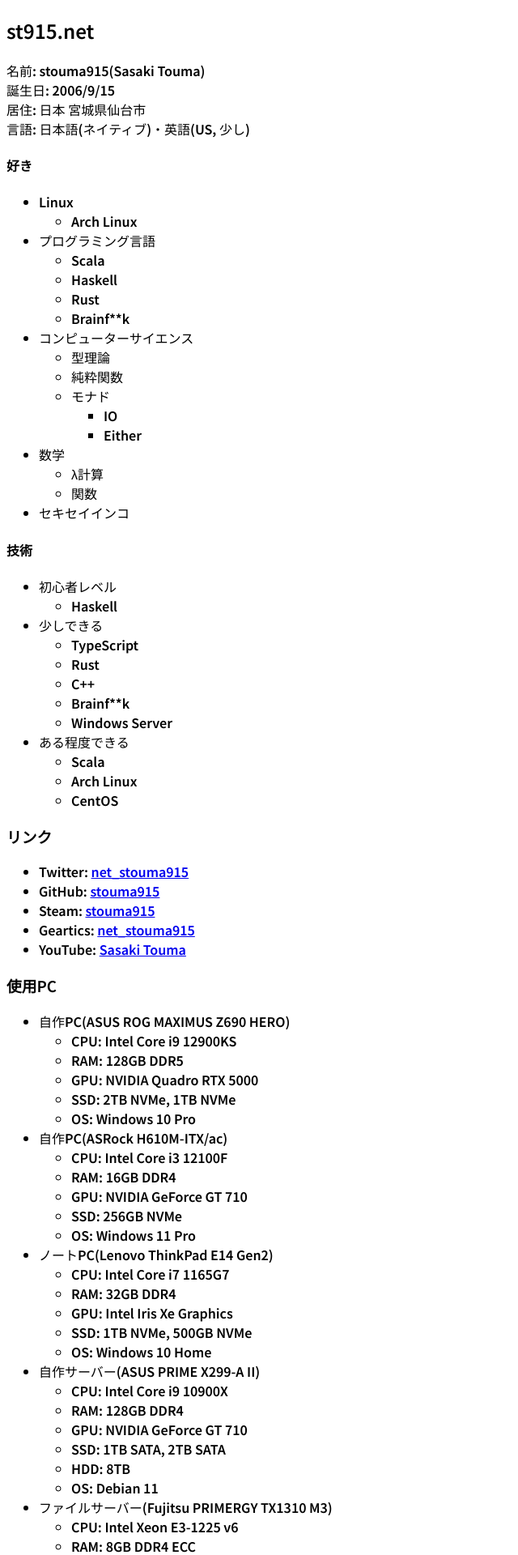
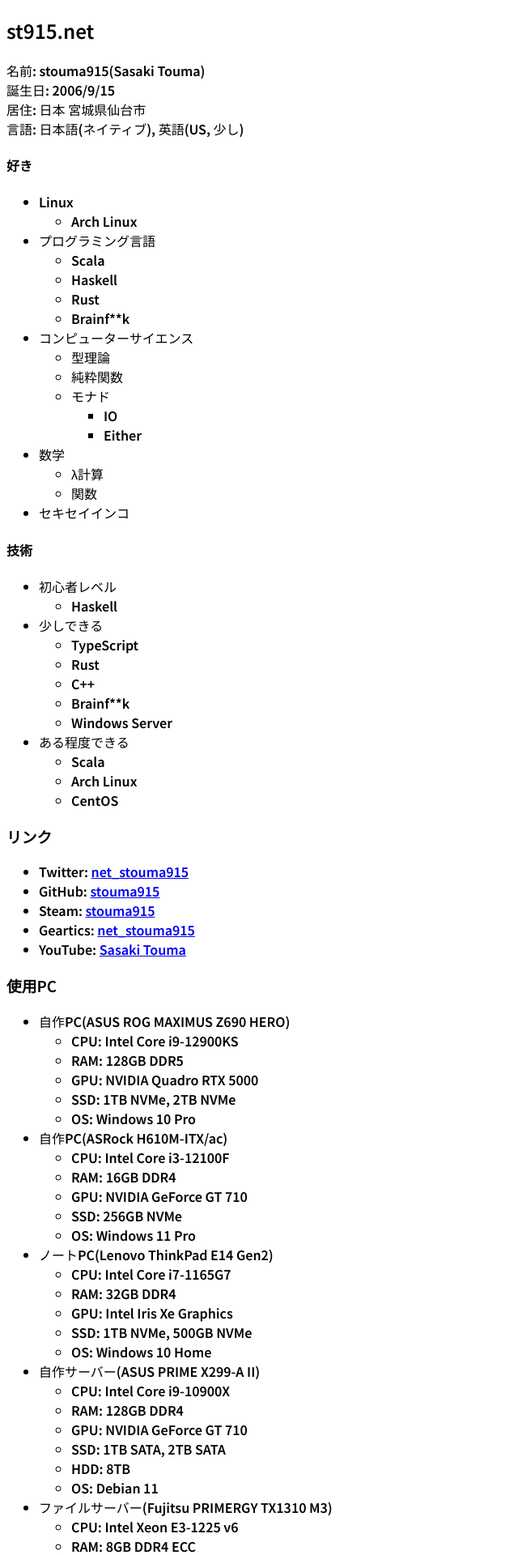
Before and after one commit to t-sasaki915/t-sasaki-net, a Jekyll site: the page built from docs/index.md, in a window 1280 px wide. Shown: the top 1920 px of the page at 81% size, without its empty margins (0-640 px from the left). Built offline with Jekyll 4.4.1, drawn with Linux system fonts in a browser that asks for light colours; Markdown is read by kramdown in place of the engine named in the settings.

Commit message:
Create index.md

```diff
--- a/docs/index.md
+++ b/docs/index.md
@@ -10,7 +10,7 @@
 名前: stouma915(Sasaki Touma)<br>
 誕生日: 2006/9/15<br>
 居住: 日本 宮城県仙台市<br>
-言語: 日本語(ネイティブ)・英語(US, 少し)
+言語: 日本語(ネイティブ), 英語(US, 少し)
 #### 好き
 - Linux
   - Arch Linux
@@ -53,25 +53,25 @@
 
 ### 使用PC
 - 自作PC(ASUS ROG MAXIMUS Z690 HERO)
-  - CPU: Intel Core i9 12900KS
+  - CPU: Intel Core i9-12900KS
   - RAM: 128GB DDR5
   - GPU: NVIDIA Quadro RTX 5000
-  - SSD: 2TB NVMe, 1TB NVMe
+  - SSD: 1TB NVMe, 2TB NVMe
   - OS: Windows 10 Pro
 - 自作PC(ASRock H610M-ITX/ac)
-  - CPU: Intel Core i3 12100F
+  - CPU: Intel Core i3-12100F
   - RAM: 16GB DDR4
   - GPU: NVIDIA GeForce GT 710
   - SSD: 256GB NVMe
   - OS: Windows 11 Pro
 - ノートPC(Lenovo ThinkPad E14 Gen2)
-  - CPU: Intel Core i7 1165G7
+  - CPU: Intel Core i7-1165G7
   - RAM: 32GB DDR4
   - GPU: Intel Iris Xe Graphics
   - SSD: 1TB NVMe, 500GB NVMe
   - OS: Windows 10 Home
 - 自作サーバー(ASUS PRIME X299-A II)
-  - CPU: Intel Core i9 10900X
+  - CPU: Intel Core i9-10900X
   - RAM: 128GB DDR4
   - GPU: NVIDIA GeForce GT 710
   - SSD: 1TB SATA, 2TB SATA
```
